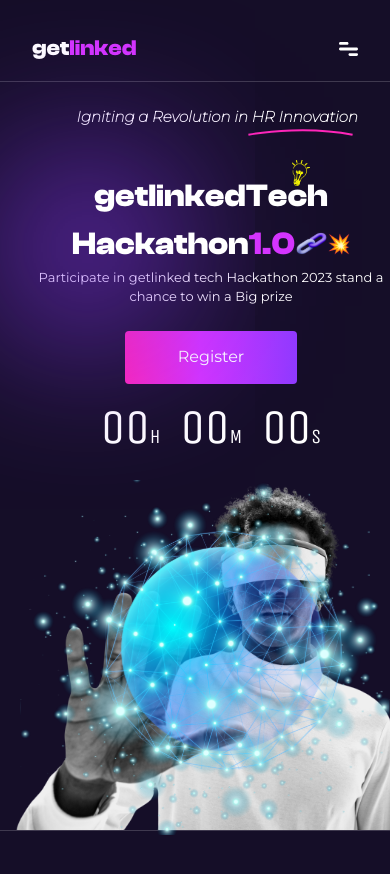
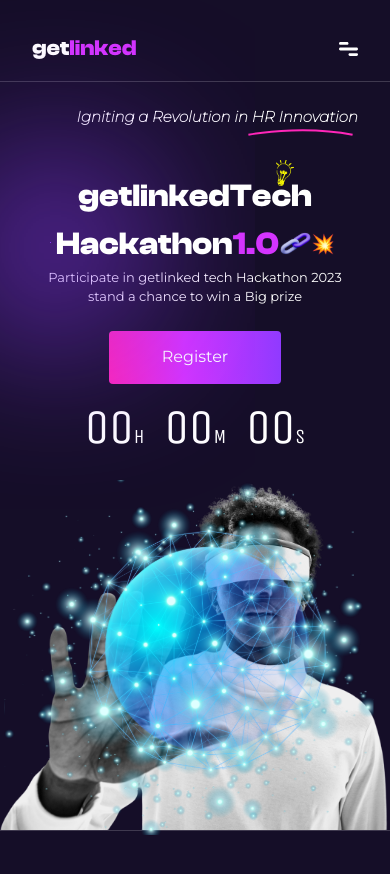
Before and after one commit to Afolabi-bit/getlinked, a React (Vite) app: page / in a window 390 px wide. Shown: the top 874 px of the page. Built offline with nearby package versions, Linux system fonts and the light colour scheme; a web font is replaced by a local one.

Commit message:
hero page

```diff
--- a/src/components/hero.jsx
+++ b/src/components/hero.jsx
@@ -22,7 +22,7 @@
         />
       </div>
 
-      <article className="pl-[2rem] flex flex-col items-center md:pl-[3rem] lg:pl-[4.5rem] lg:flex-row  w-full">
+      <article className=" flex flex-col items-center  lg:pl-[4.5rem] lg:flex-row  w-full">
         <div className="relative text-center  mt-9 md:text-left">
           <Shadow left={"50px"} top={"70px"} />
 
@@ -54,7 +54,7 @@
               />
             </h1>
 
-            <p className="text-[13px] mb-6 font-normal center">
+            <p className="text-[13px] w-[80%] mb-6 font-normal center">
               Participate in getlinked tech Hackathon 2023 stand a chance to win
               a Big prize
             </p>
```
